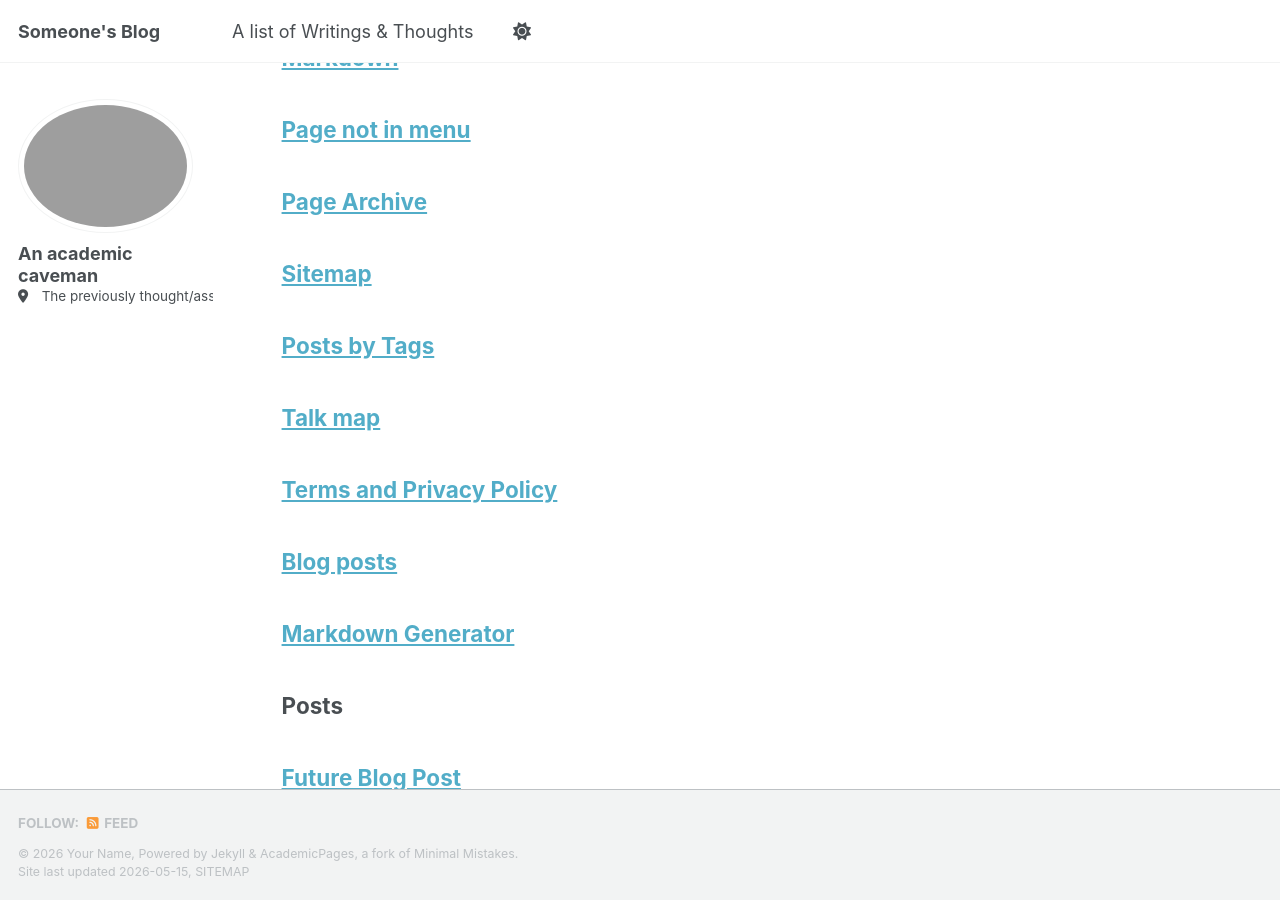
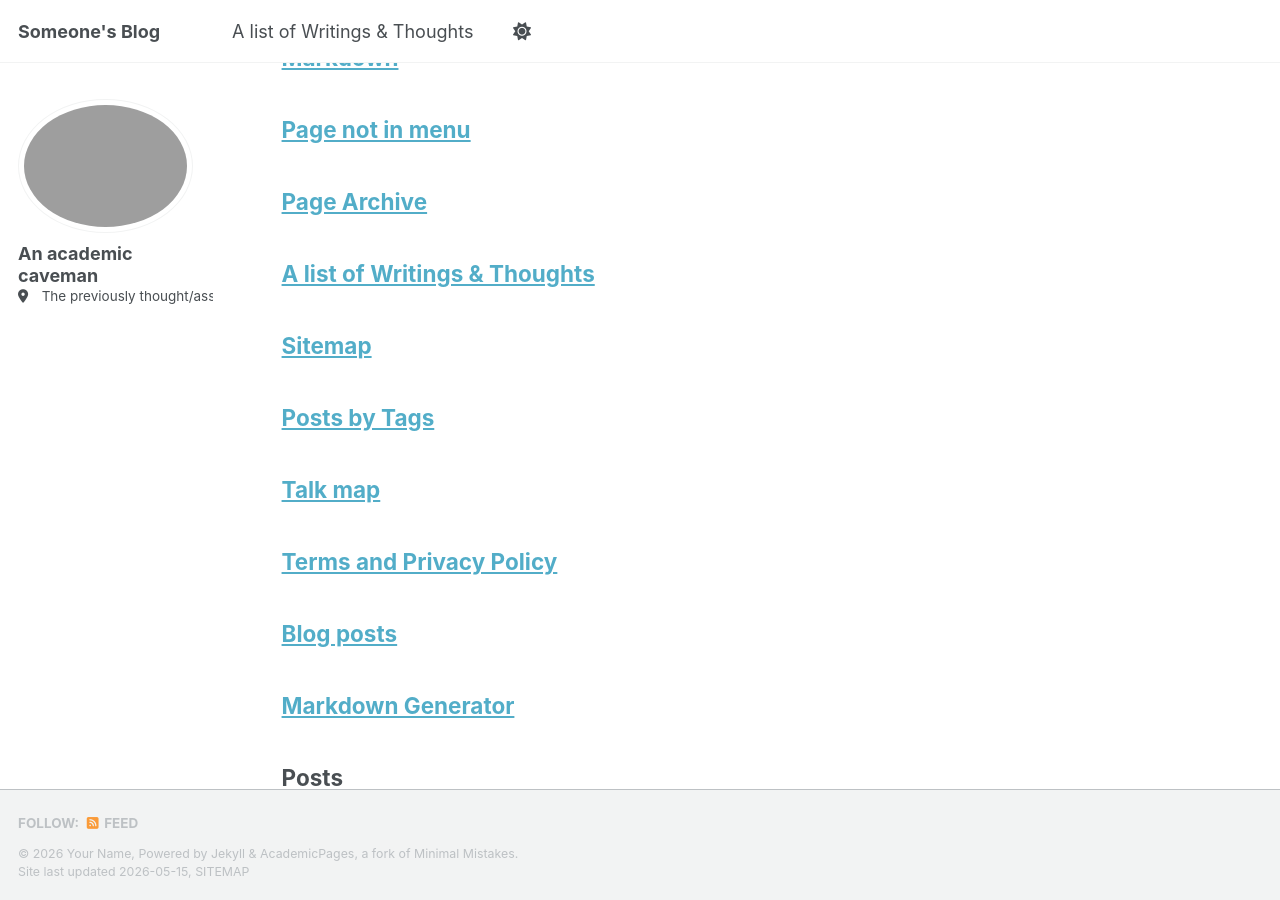
Before and after one commit to v2phc/v2phc.github.io, a Jekyll site: the page built from _pages/sitemap.md, in a window 1280 px wide and 900 px high, scrolled down 632 px. Built offline with Jekyll 4.4.1, drawn with Linux system fonts in a browser that asks for light colours; a script bundle is joined from its source files by our own code; library files that are not in the unit come from our copies.

Commit message:
Added posts in pages to attempt to resolve page not found

```diff
--- a/_data/navigation.yml
+++ b/_data/navigation.yml
@@ -10,4 +10,4 @@
 main:
 
   - title: "A list of Writings & Thoughts"
-    url: /_posts/
+    url: /posts/
--- /dev/null
+++ b/_pages/posts.md
@@ -0,0 +1,6 @@
+---
+layout: posts
+title: "A list of Writings & Thoughts"
+permalink: /posts/
+author_profile: true
+---
```
